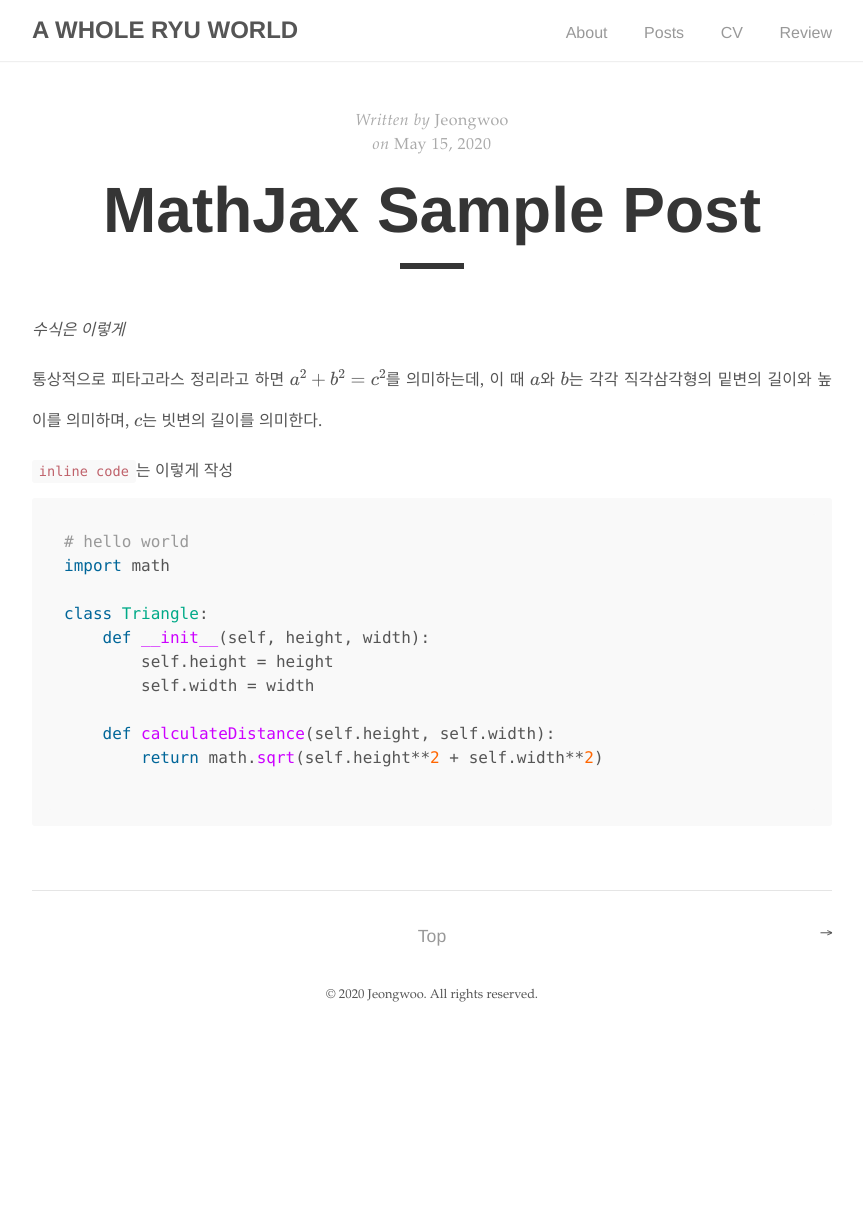
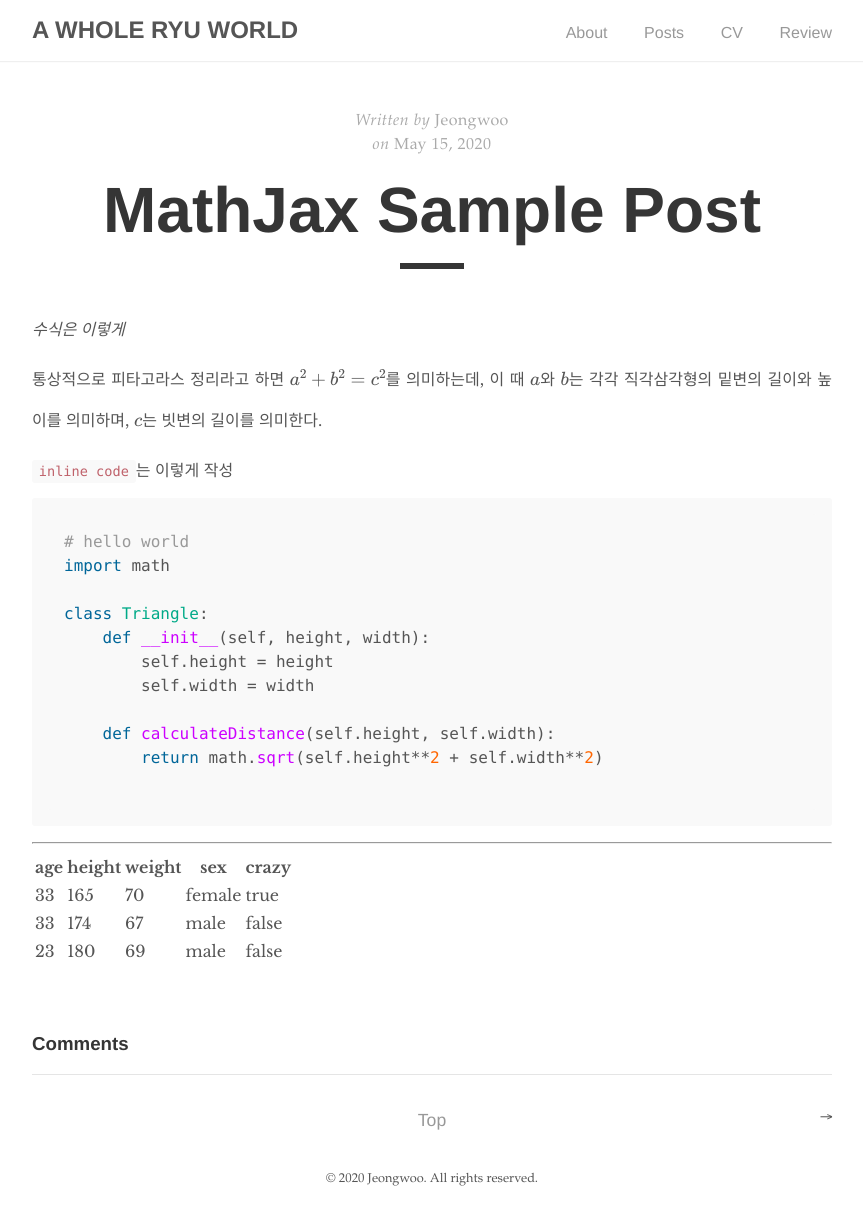
Before and after one commit to ryuqae/ryuqae.github.io, a Jekyll site: the page built from _posts/2020-05-15-mathjax-support-test.md, in a window 1280 px wide. Shown: the whole page, without its empty margins (208-1071 px from the left). Built offline with Jekyll 4.4.1, drawn with Linux system fonts in a browser that asks for light colours; formulas are drawn with MathJax 3; comment, search, counter and statistics services are not loaded; before the commit the page ends 1038 px from its top, so only the background shows below that.

Commit message:
add comment function

````diff
--- a/_config.yml
+++ b/_config.yml
@@ -37,4 +37,4 @@ paginate:       10
 exclude: [ Gemfile, Gemfile.lock, tale.gemspec ]
 
 # Disqus (Set to your disqus id)
-disqus:         jekyll-tale
+disqus:        jeongwooryu
--- a/_includes/disqus_comments.html
+++ b/_includes/disqus_comments.html
@@ -1,6 +1,6 @@
 <!-- Start disqus -->
 <script src="{{ "/assets/js/disqusLoader.js" | relative_url }}" /></script>
-<div id="disqus_thread"><h3>Discussion and feedback</h3></div>
+<div id="disqus_thread"><h3>Comments</h3></div>
 <div class="disqus"></div>
 <script>
     disqusLoader('.disqus', {
--- a/_posts/2020-05-15-mathjax-support-test.md
+++ b/_posts/2020-05-15-mathjax-support-test.md
@@ -3,11 +3,13 @@ layout : post
 title : MathJax Sample Post
 author : Jeongwoo
 use_math : true
+comments : true
 ---
 
 *수식은 이렇게*
 
 통상적으로 피타고라스 정리라고 하면 $a^2 + b^2=c^2$를 의미하는데, 이 때 $a$와 $b$는 각각 직각삼각형의 밑변의 길이와 높이를 의미하며, $c$는 빗변의 길이를 의미한다.
+
 
 `inline code`는 이렇게 작성
 
@@ -24,3 +26,11 @@ class Triangle:
         return math.sqrt(self.height**2 + self.width**2)
 
 ```
+
+---
+
+|  age |  height |  weight | sex  |  crazy |
+|---|---|---|---|---|
+| 33 | 165  | 70  | female  | true  |
+|  33 | 174  |   67|   male|  false |
+|  23 |  180 |  69 | male  |  false |
````
Also changed, not shown: _posts/2020-05-14-blog-open.md (+1 -0 lines), 1 other file.
